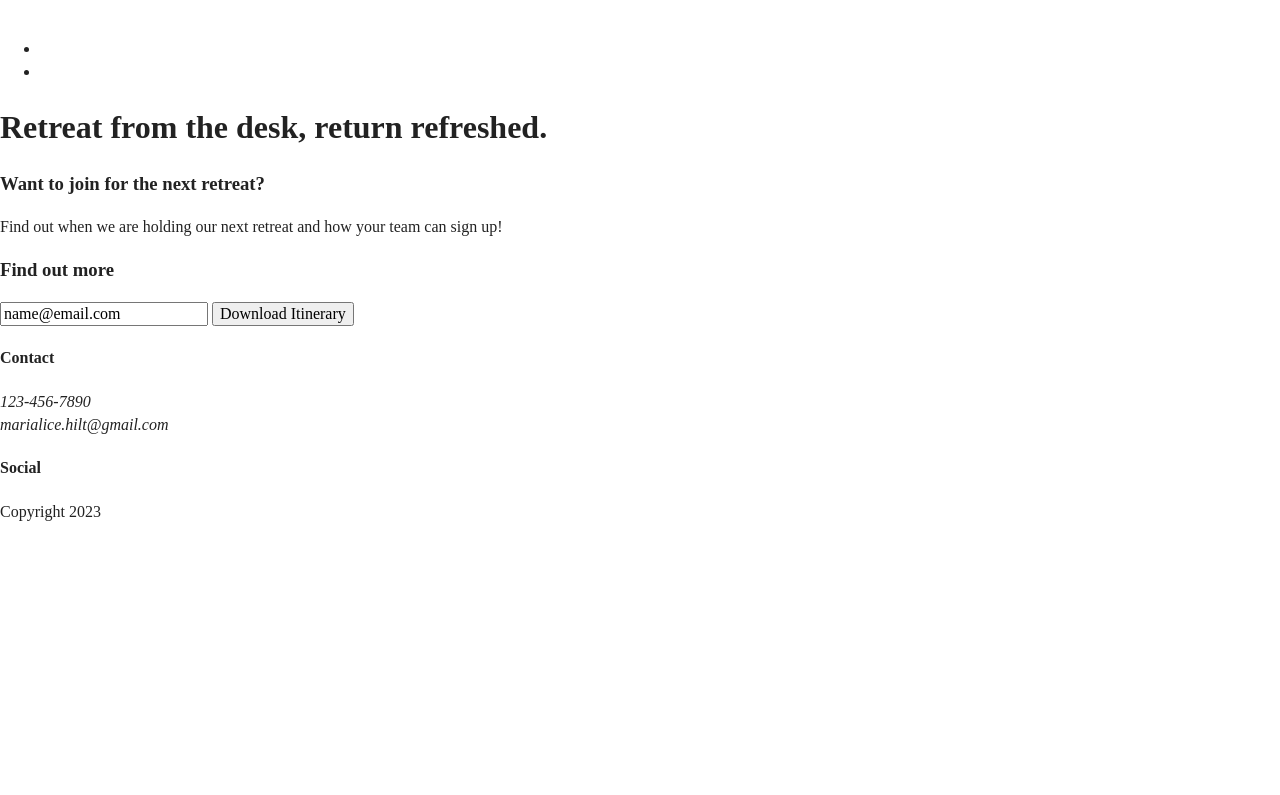
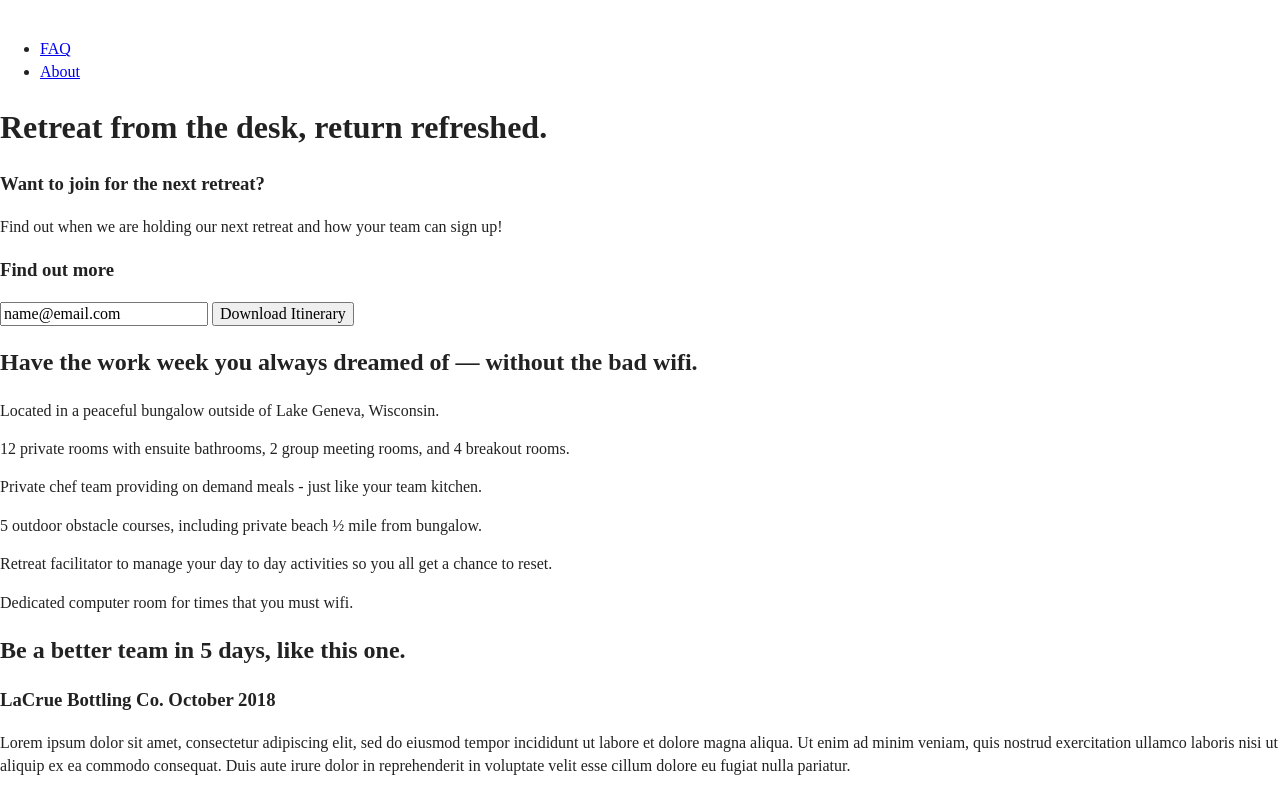
Before and after one commit to MarialiceH/unplugged, a website: page index.html in a window 1280 px wide. Shown: the top 795 px of the page. Drawn offline with Linux system fonts and the light colour scheme.

Commit message:
Updated content for homepage, about page corrected

```diff
--- a/index.html
+++ b/index.html
@@ -31,8 +31,8 @@
       <div class="header-divider"></div>
       <nav>
         <ul>
-          <li><a href="faq/index.html"></a></li>
-          <li><a href="faq/about.html"></a></li>
+          <li><a href="faqs/index.html">FAQ</a></li>
+          <li><a href="about/index.html">About</a></li>
         </ul>
       </nav>
 
@@ -40,12 +40,12 @@
   </header>
   <main>
     <section class="hero-area">
-      <div class="content-wraper">
+      <div class="content-wrapper">
         <h1>Retreat from the desk, return refreshed.</h1>
       </div>
     </section>
     <aside>
-      <div class="content-wraper"></div>
+      <div class="content-wrapper">
         <div="form-description">
           <h3>Want to join for the next retreat?</h3>
           <p>Find out when we are holding our next retreat and how your team can sign up!</p>
@@ -55,7 +55,65 @@
         <input type="text" name="name" value="name@email.com">
         <input type="button" value="Download Itinerary">
       </div>
+      </div>
     </aside>
+    <section class="features">
+      <div class="content-wrapper">
+        <h2> Have the work week you always dreamed of — without the bad wifi.</h2>
+        <div class="features-items">
+          <article>
+            <p class="fontawesome-icons"></p>
+            <p class="features-item-description">
+              Located in a peaceful bungalow outside of Lake Geneva, Wisconsin.
+            </p>
+          </article>
+          <article>
+            <p class="fontawesome-icons">12 private rooms with ensuite bathrooms, 2 group meeting rooms, and 4 breakout
+              rooms.
+            </p>
+            <p class="features-item-description">
+            </p>
+          </article>
+          <article>
+            <p class="fontawesome-icons"></p>
+            <p class="features-item-description">Private chef team providing on demand meals - just like your team
+              kitchen.
+            </p>
+          </article>
+          <article>
+            <p class="fontawesome-icons"></p>
+            <p class="features-item-description">
+              5 outdoor obstacle courses, including private beach ½ mile from bungalow.
+            </p>
+          </article>
+          <article>
+            <p class="fontawesome-icons"></p>
+            <p class="features-item-description">
+              Retreat facilitator to manage your day to day activities so you all get a chance to reset.
+            </p>
+          </article>
+          <article>
+            <p class="fontawesome-icons"></p>
+            <p class="features-item-description">
+              Dedicated computer room for times that you must wifi.
+            </p>
+          </article>
+        </div>
+      </div>
+    </section>
+    <section class="reviews">
+      <div class="content-wrapper">
+        <h2>Be a better team in 5 days, like this one.</h2>
+        <article>
+          <h3>LaCrue Bottling Co.
+            October 2018</h3>
+            <p> Lorem ipsum dolor sit amet, consectetur adipiscing elit, sed do eiusmod tempor incididunt ut labore et dolore
+              magna aliqua. Ut enim ad minim veniam, quis nostrud exercitation ullamco laboris nisi ut aliquip ex ea commodo
+              consequat. Duis aute irure dolor in reprehenderit in voluptate velit esse cillum dolore eu fugiat nulla
+              pariatur.</p>
+        </article>
+      </div>
+    </section>
 
   </main>
   <footer>
```
Also changed, not shown: about/index.html (+2 -61 lines). Lines whose indentation alone changed are shown as unchanged.
